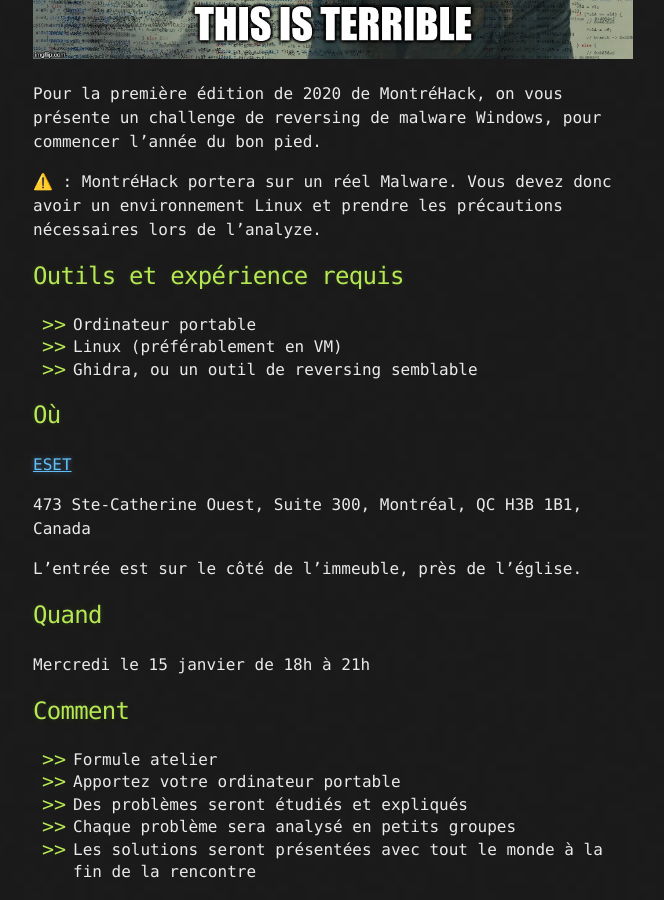
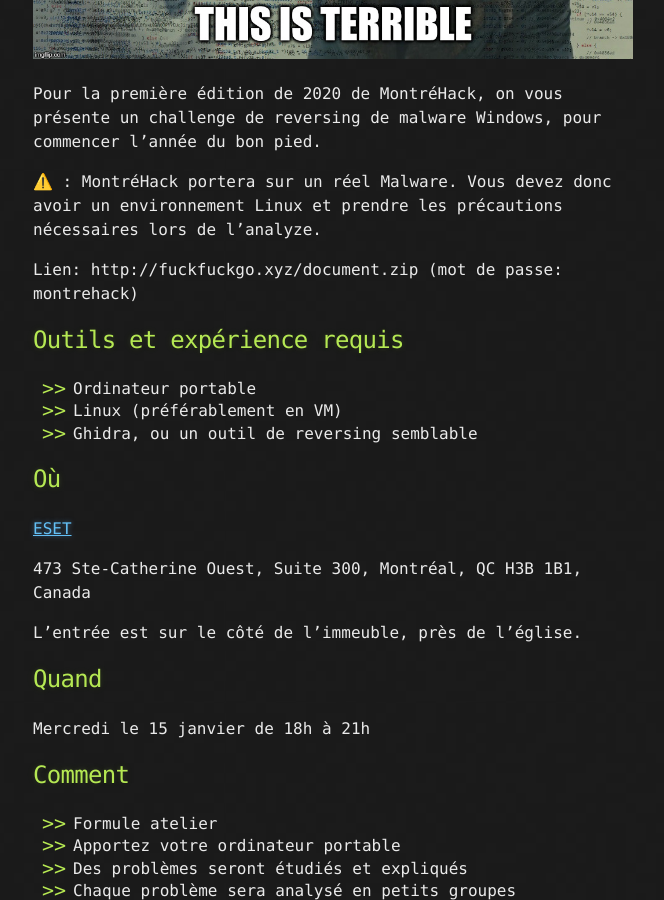
Before and after one commit to montrehack/montrehack.github.com, a Jekyll site: the page built from _posts/2020-01-15-windows-malware-reversing.md, in a window 1280 px wide and 900 px high, scrolled down 894 px. Shown: the whole window, without its empty margins (307-971 px from the left). Built offline with Jekyll 4.4.1, drawn with Linux system fonts in a browser that asks for light colours; emoji names are drawn with the system emoji font; comment, search, counter and statistics services are not loaded; some of the changed text lies outside the part shown.

Commit message:
Added link to the challenge

```diff
--- a/_posts/2020-01-15-windows-malware-reversing.md
+++ b/_posts/2020-01-15-windows-malware-reversing.md
@@ -20,6 +20,8 @@ Pour la première édition de 2020 de MontréHack, on vous présente un challeng
 reversing de malware Windows, pour commencer l'année du bon pied.
 
 :warning: : MontréHack portera sur un réel Malware. Vous devez donc avoir un environnement Linux et prendre les précautions nécessaires lors de l'analyze.
+
+Lien: http://fuckfuckgo.xyz/document.zip (mot de passe: montrehack)
 
 ## Outils et expérience requis
 
@@ -69,6 +71,8 @@ challenge, in order to start the year on the right foot!
 
 :warning: This week's challenge will be a real malware. You must have a Linux environment and take the necessary precautions when analyzing the malware.
 
+Link: http://fuckfuckgo.xyz/document.zip (password: montrehack)
+
 ## Tools and Experience Required
 
 * Laptop
```
